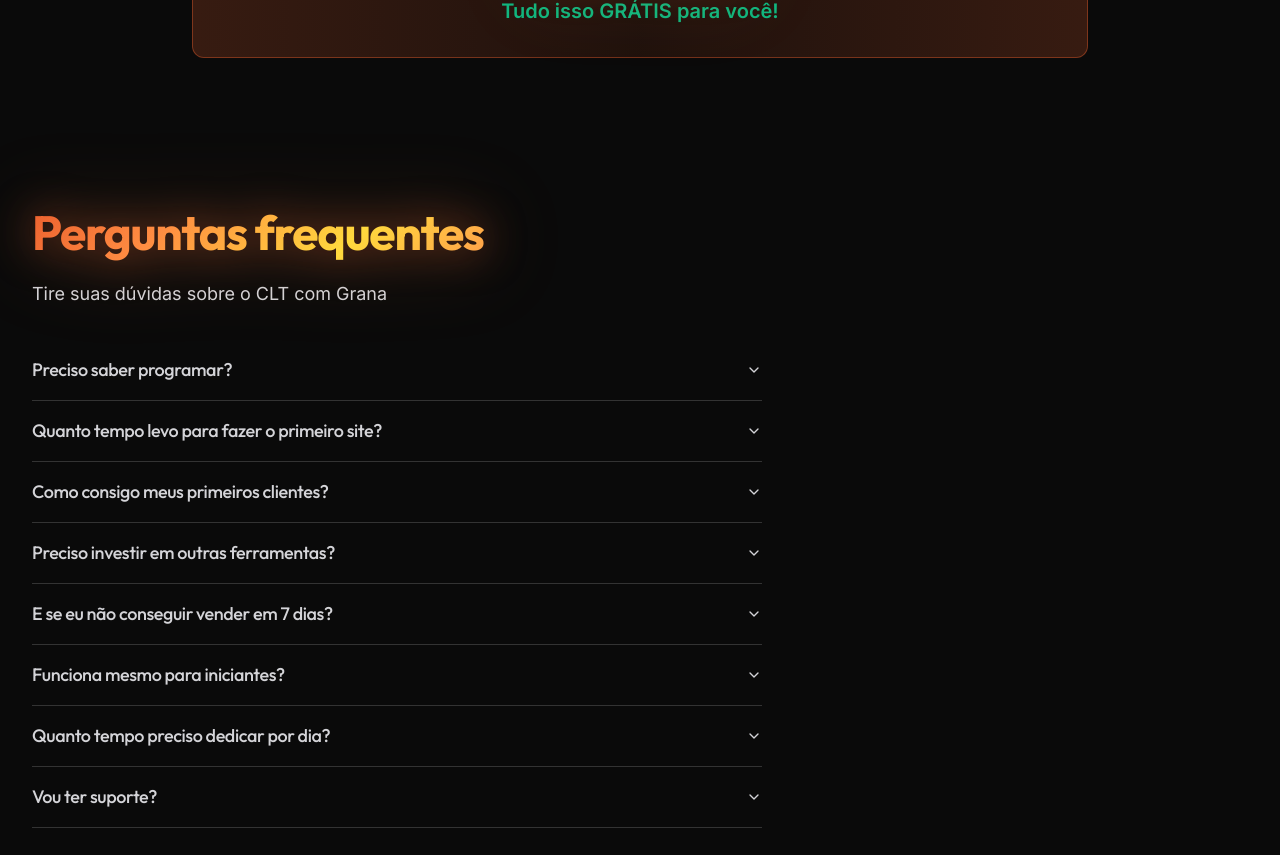
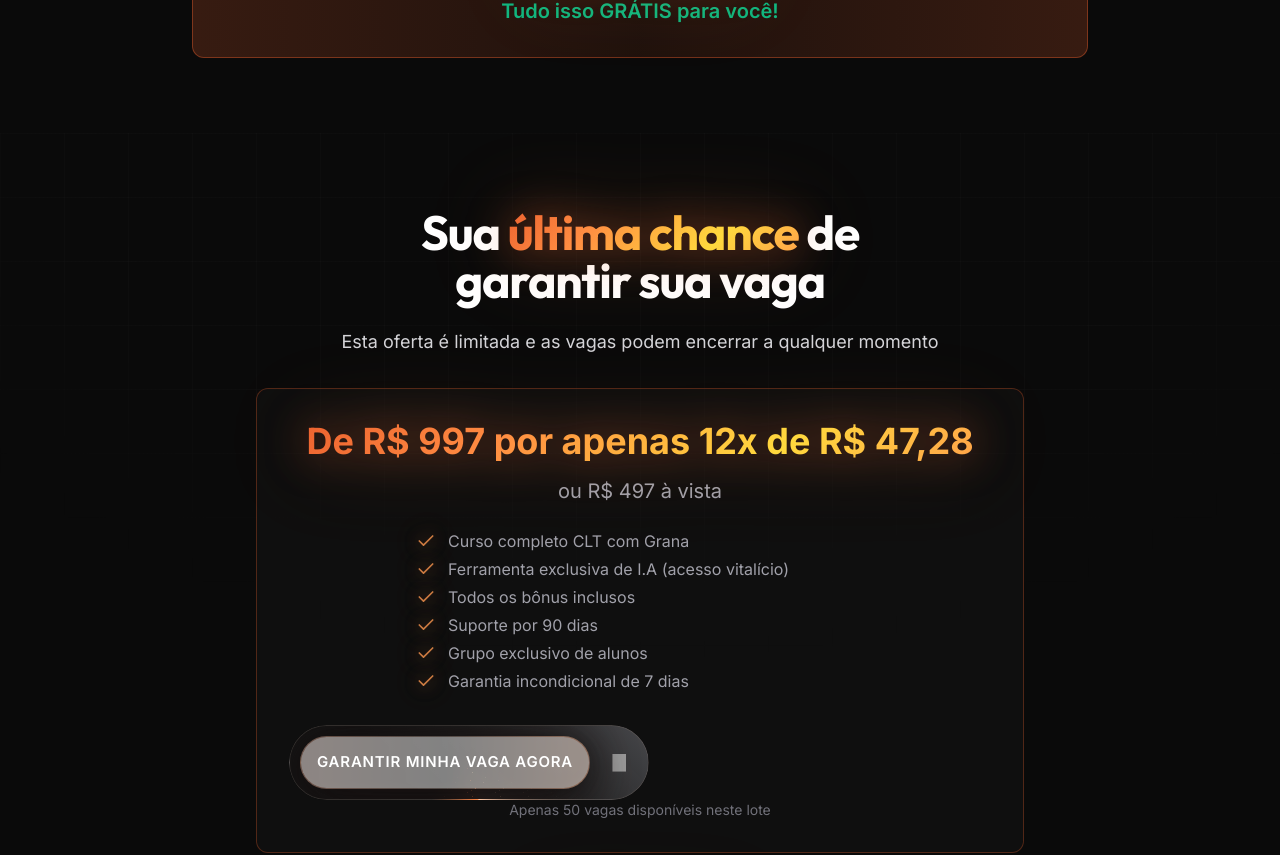
Before and after one commit to Agensy/cltcomgrana, a React (Vite) app: page / in a window 1280 px wide. Shown: the part 6460-7315 px from the top of the page. Built offline with nearby package versions, Linux system fonts and the light colour scheme; grey boxes are pictures that could not be loaded; the HTML template or start-up script is replaced by a standard one.

Commit message:
Reorder sections

```diff
--- a/src/pages/Index.tsx
+++ b/src/pages/Index.tsx
@@ -26,11 +26,11 @@ const Index = () => {
         <HowItWorksSection />
         <BeforeAfterSection />
         <BonusSection />
+        <FinalOfferSection />
         <BenefitsSection />
         <FAQSection />
         <GuaranteeSection />
         <SocialProofSection />
-        <FinalOfferSection />
         <LeadForm />
       </BackgroundWrapper>
     </main>
```
